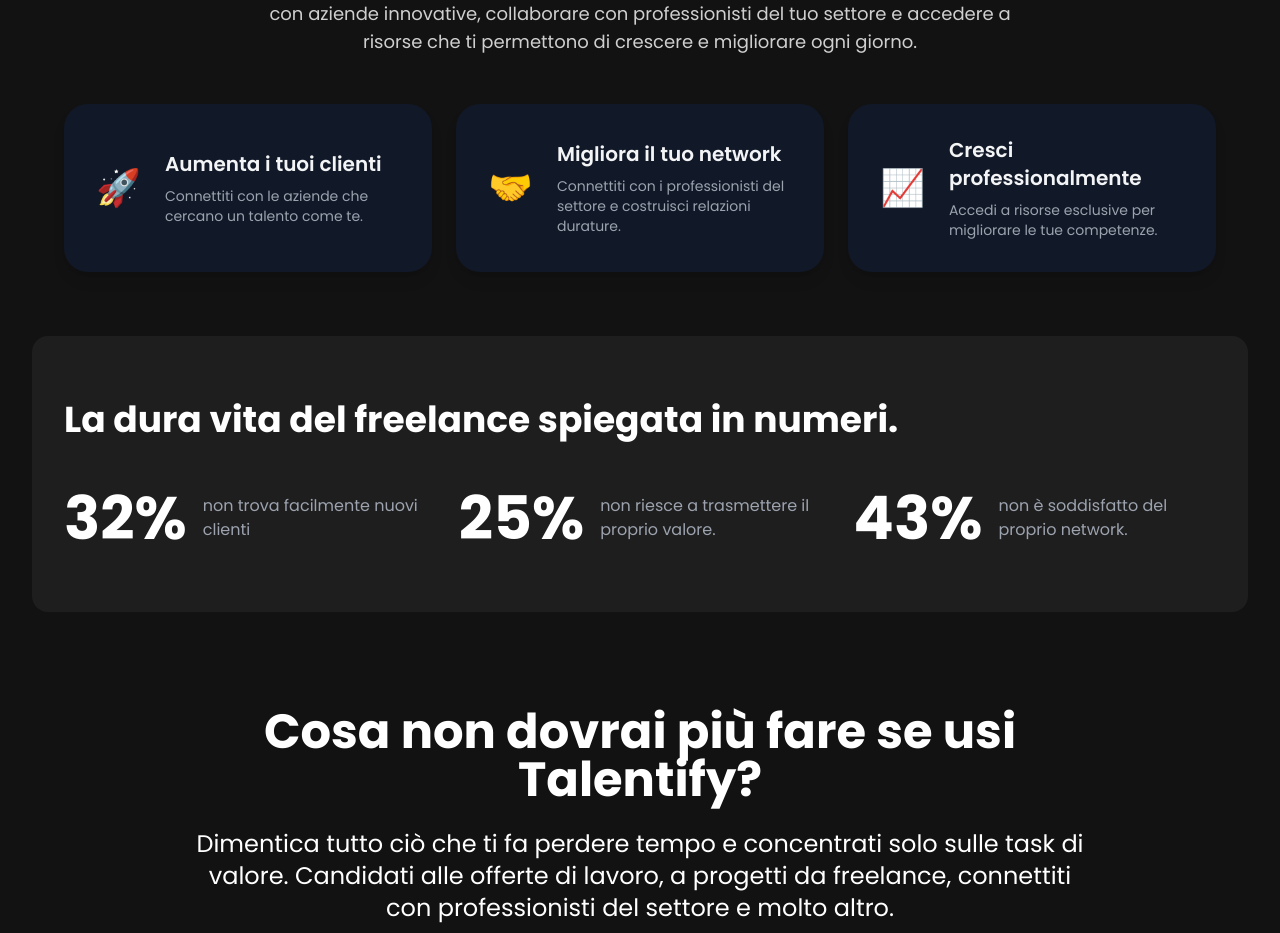
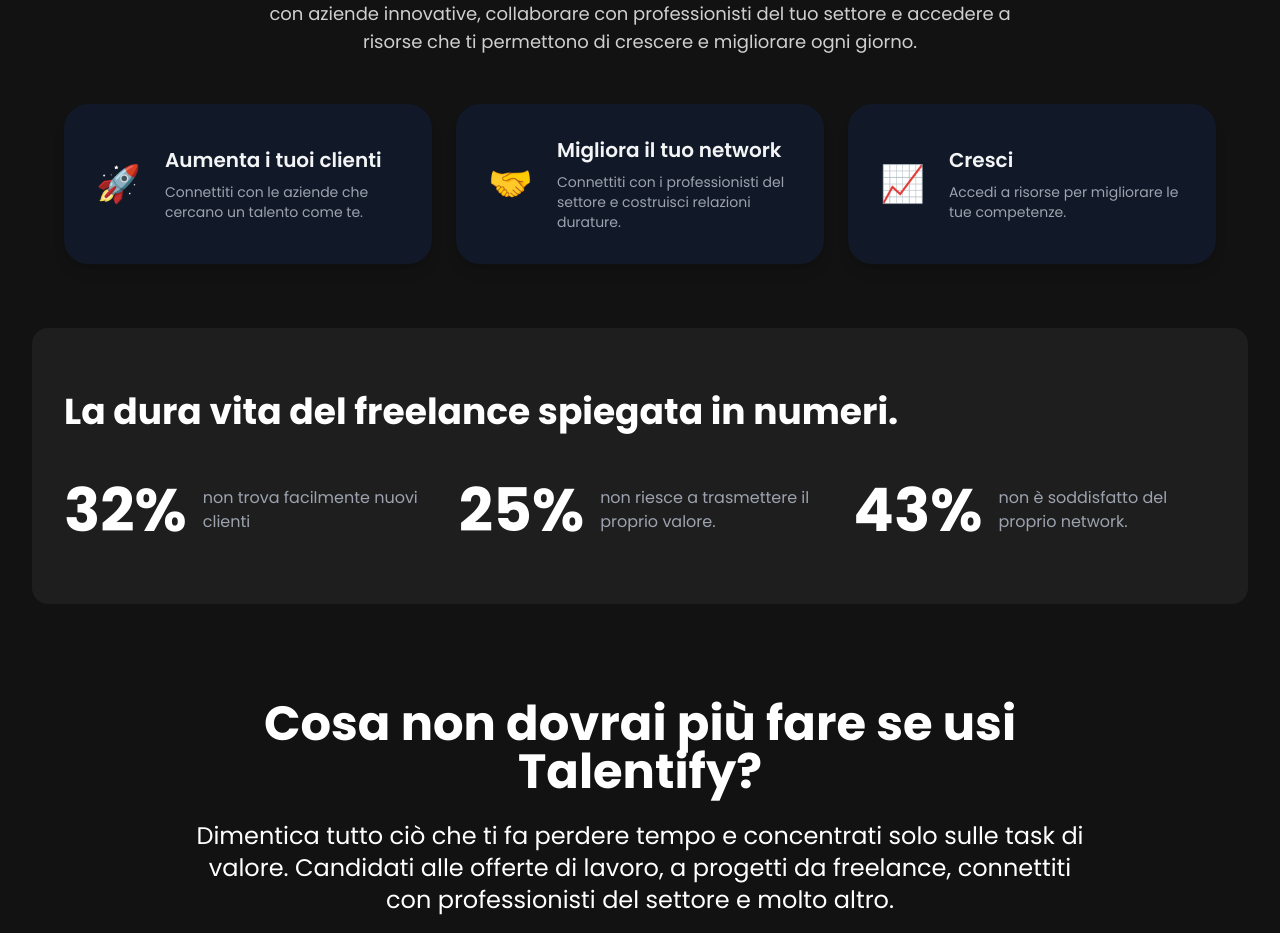
Before and after one commit to ricciviero/talentify-landing-page, a React (Vite) app: page / in a window 1280 px wide. Shown: the part 1980-2913 px from the top of the page. Built offline with nearby package versions, Linux system fonts and the light colour scheme.

Commit message:
card fixed

```diff
--- a/src/components/CardSection.jsx
+++ b/src/components/CardSection.jsx
@@ -36,8 +36,8 @@
 
                     <DefaultCard
                         emoticon="📈"
-                        label="Cresci professionalmente"
-                        text="Accedi a risorse esclusive per migliorare le tue competenze."
+                        label="Cresci"
+                        text="Accedi a risorse per migliorare le tue competenze."
                         className="min-h-[250px]"
                     />
 
```
